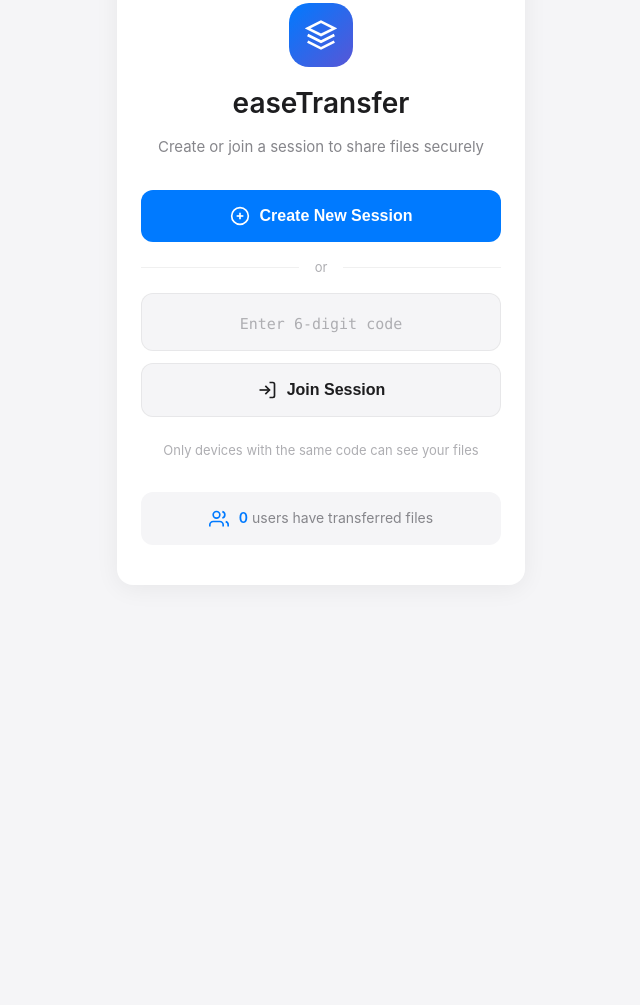
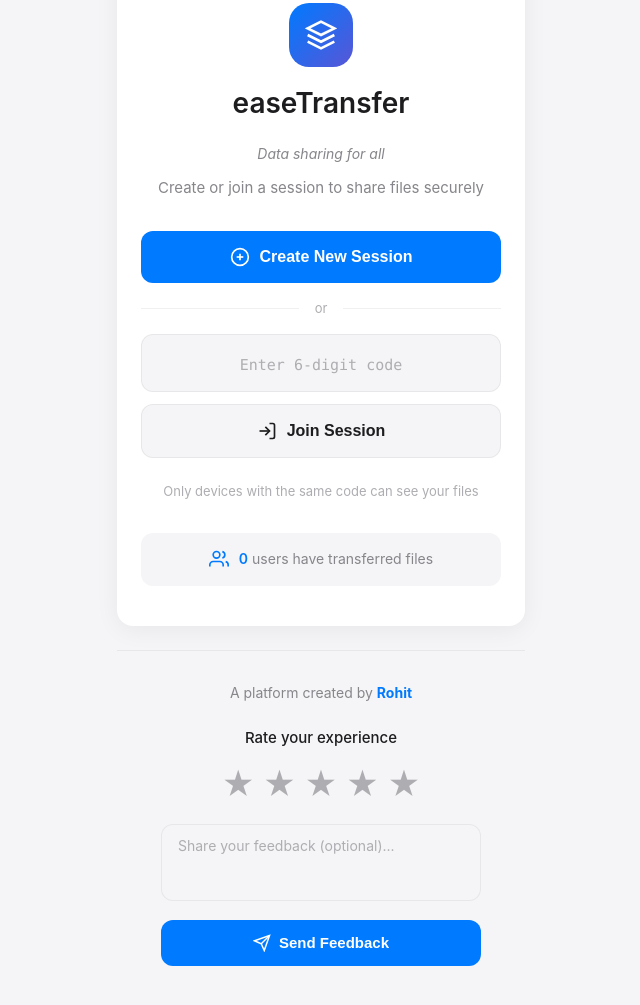
Before and after one commit to rohitbhushankumariift2022-coder/easeTransfer, a website: page public/index.html in a window 1280 px wide. Shown: the part 165-1170 px from the top of the page, without its empty margins (319-959 px from the left). Before the commit the page ends 806 px from the top, so only its background shows below. Drawn offline with Linux system fonts and the light colour scheme; no server answers.

Commit message:
Add tagline, creator credit footer, and 5-star feedback system with email

```diff
--- a/public/app.js
+++ b/public/app.js
@@ -789,7 +789,77 @@ class EaseTransfer {
     }
 }
 
+// Star Rating & Feedback System
+class FeedbackSystem {
+    constructor() {
+        this.selectedRating = 0;
+        this.init();
+    }
+
+    init() {
+        this.stars = document.querySelectorAll('.star');
+        this.feedbackText = document.getElementById('feedbackText');
+        this.submitBtn = document.getElementById('submitFeedback');
+
+        if (!this.stars.length || !this.submitBtn) return;
+
+        this.stars.forEach(star => {
+            star.addEventListener('click', () => this.selectRating(parseInt(star.dataset.value)));
+            star.addEventListener('mouseenter', () => this.hoverRating(parseInt(star.dataset.value)));
+            star.addEventListener('mouseleave', () => this.resetHover());
+        });
+
+        this.submitBtn.addEventListener('click', () => this.submitFeedback());
+    }
+
+    selectRating(value) {
+        this.selectedRating = value;
+        this.stars.forEach(star => {
+            const starValue = parseInt(star.dataset.value);
+            star.classList.toggle('selected', starValue <= value);
+        });
+    }
+
+    hoverRating(value) {
+        this.stars.forEach(star => {
+            const starValue = parseInt(star.dataset.value);
+            star.classList.toggle('hovered', starValue <= value);
+        });
+    }
+
+    resetHover() {
+        this.stars.forEach(star => star.classList.remove('hovered'));
+    }
+
+    async submitFeedback() {
+        if (this.selectedRating === 0) {
+            window.easeTransfer?.showToast('Please select a star rating', 'error');
+            return;
+        }
+
+        const feedback = this.feedbackText?.value.trim() || '';
+        const subject = encodeURIComponent(`easeTransfer Feedback - ${this.selectedRating} Stars`);
+        const body = encodeURIComponent(
+            `Rating: ${this.selectedRating}/5 Stars\n\n` +
+            `Feedback:\n${feedback || 'No additional feedback provided'}\n\n` +
+            `---\nSent from easeTransfer`
+        );
+
+        // Open email client
+        window.location.href = `mailto:rohitbhushankumar.iift2022@gmail.com?subject=${subject}&body=${body}`;
+
+        // Show thank you message
+        window.easeTransfer?.showToast('Thank you for your feedback!', 'success');
+
+        // Reset form
+        this.selectedRating = 0;
+        this.stars.forEach(star => star.classList.remove('selected'));
+        if (this.feedbackText) this.feedbackText.value = '';
+    }
+}
+
 // Initialize the app
 document.addEventListener('DOMContentLoaded', () => {
     window.easeTransfer = new EaseTransfer();
+    window.feedbackSystem = new FeedbackSystem();
 });
--- a/public/index.html
+++ b/public/index.html
@@ -58,6 +58,7 @@
                         <path d="M2 12l10 5 10-5"/>
                     </svg>
                     <h1>easeTransfer</h1>
+                    <p class="tagline">Data sharing for all</p>
                 </div>
                 <p class="session-subtitle">Create or join a session to share files securely</p>
 
@@ -217,6 +218,30 @@
                 </div>
             </div>
         </div>
+
+        <!-- Footer -->
+        <footer class="app-footer">
+            <p class="creator">A platform created by <strong>Rohit</strong></p>
+
+            <div class="feedback-section">
+                <p class="feedback-title">Rate your experience</p>
+                <div class="star-rating" id="starRating">
+                    <span class="star" data-value="1">★</span>
+                    <span class="star" data-value="2">★</span>
+                    <span class="star" data-value="3">★</span>
+                    <span class="star" data-value="4">★</span>
+                    <span class="star" data-value="5">★</span>
+                </div>
+                <textarea id="feedbackText" class="feedback-input" placeholder="Share your feedback (optional)..." rows="3"></textarea>
+                <button class="feedback-btn" id="submitFeedback">
+                    <svg viewBox="0 0 24 24" fill="none" stroke="currentColor" stroke-width="2">
+                        <line x1="22" y1="2" x2="11" y2="13"/>
+                        <polygon points="22 2 15 22 11 13 2 9 22 2"/>
+                    </svg>
+                    Send Feedback
+                </button>
+            </div>
+        </footer>
     </div>
 
     <script src="app.js"></script>
--- a/public/styles.css
+++ b/public/styles.css
@@ -1074,3 +1074,127 @@ body {
 ::-webkit-scrollbar-thumb:hover {
     background: var(--text-secondary);
 }
+
+/* Tagline */
+.tagline {
+    font-size: 14px;
+    color: var(--text-secondary);
+    font-weight: 400;
+    margin-top: 4px;
+    font-style: italic;
+}
+
+/* Footer */
+.app-footer {
+    padding: 32px 16px;
+    text-align: center;
+    border-top: 1px solid var(--border);
+    margin-top: auto;
+}
+
+.creator {
+    font-size: 14px;
+    color: var(--text-secondary);
+    margin-bottom: 24px;
+}
+
+.creator strong {
+    color: var(--accent);
+}
+
+/* Feedback Section */
+.feedback-section {
+    max-width: 320px;
+    margin: 0 auto;
+}
+
+.feedback-title {
+    font-size: 15px;
+    font-weight: 500;
+    color: var(--text);
+    margin-bottom: 12px;
+}
+
+.star-rating {
+    display: flex;
+    justify-content: center;
+    gap: 8px;
+    margin-bottom: 16px;
+}
+
+.star {
+    font-size: 32px;
+    color: var(--text-tertiary);
+    cursor: pointer;
+    transition: color 0.2s ease, transform 0.2s ease;
+}
+
+.star:hover,
+.star.hovered {
+    color: #ffc107;
+    transform: scale(1.1);
+}
+
+.star.selected {
+    color: #ffc107;
+}
+
+.feedback-input {
+    width: 100%;
+    padding: 12px 16px;
+    border: 1px solid var(--border);
+    border-radius: var(--radius-sm);
+    background: var(--bg);
+    color: var(--text);
+    font-size: 14px;
+    font-family: inherit;
+    resize: none;
+    margin-bottom: 12px;
+}
+
+.feedback-input::placeholder {
+    color: var(--text-tertiary);
+}
+
+.feedback-input:focus {
+    outline: none;
+    border-color: var(--accent);
+    box-shadow: 0 0 0 3px rgba(0,122,255,0.15);
+}
+
+.feedback-btn {
+    width: 100%;
+    padding: 14px 20px;
+    background: var(--accent);
+    color: white;
+    border: none;
+    border-radius: var(--radius-sm);
+    font-size: 15px;
+    font-weight: 600;
+    cursor: pointer;
+    display: flex;
+    align-items: center;
+    justify-content: center;
+    gap: 8px;
+    transition: var(--transition);
+}
+
+.feedback-btn:hover {
+    background: var(--accent-hover);
+    transform: scale(1.02);
+}
+
+.feedback-btn:active {
+    transform: scale(0.98);
+}
+
+.feedback-btn:disabled {
+    opacity: 0.6;
+    cursor: not-allowed;
+    transform: none;
+}
+
+.feedback-btn svg {
+    width: 18px;
+    height: 18px;
+}
```
